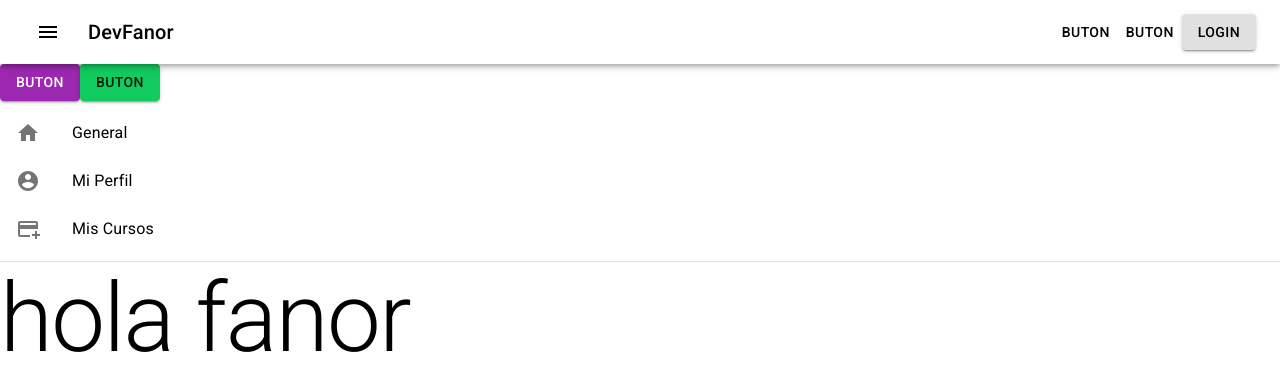
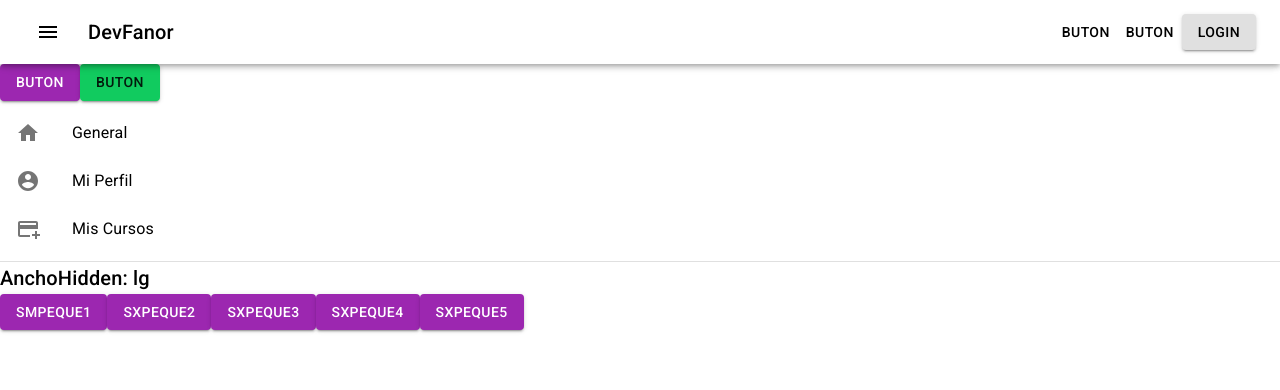
Before and after one commit to Fanor1990/react-admin-dashboard-javascript, a React (Create React App) app: page / in a window 1280 px wide. Shown: the top 390 px of the page. Built offline with nearby package versions, Linux system fonts and the light colour scheme.

Commit message:
Nacho hiddenresponsive

```diff
--- a/src/App.js
+++ b/src/App.js
@@ -4,8 +4,9 @@ import { ThemeProvider } from "@material-ui/core/styles";
 import theme from "./temaconfig";
 import Navbar from "./components/Navbar";
 import Button from "@material-ui/core/Button";
-import Typography from '@material-ui/core/Typography'
+
 import Listas from "./components/Listas"
+import Oculto from "./components/Oculto"
 
 function App() {
   return (
@@ -19,7 +20,9 @@ function App() {
         buton
       </Button>
       <Listas />
-<Typography variant="h1" color="initial">hola fanor</Typography>
+
+      <Oculto />
+
     </ThemeProvider>
   );
 }
--- /dev/null
+++ b/src/components/Oculto.js
@@ -0,0 +1,34 @@
+import React from 'react'
+import {withWidth, Typography, Hidden, Button} from '@material-ui/core'
+const Oculto = (props) => {
+    return (
+        <div>
+          <Typography variant="h6" color="initial">
+              AnchoHidden: {props.width}
+          </Typography>
+          <Hidden smDown>
+
+              <Button variant="contained" color="primary">
+                smpeque1
+              </Button>
+
+
+              <Button variant="contained" color="primary">
+                sxpeque2
+              </Button>
+              <Button variant="contained" color="primary">
+                sxpeque3
+              </Button>
+              <Button variant="contained" color="primary">
+                sxpeque4
+              </Button>
+              <Button variant="contained" color="primary">
+                sxpeque5
+              </Button>
+          </Hidden>
+
+        </div>
+    )
+}
+
+export default withWidth()(Oculto)
```
Also changed, not shown: public/index.html (+8 -2 lines), src/components/Navbar.js (+7 -0 lines).
